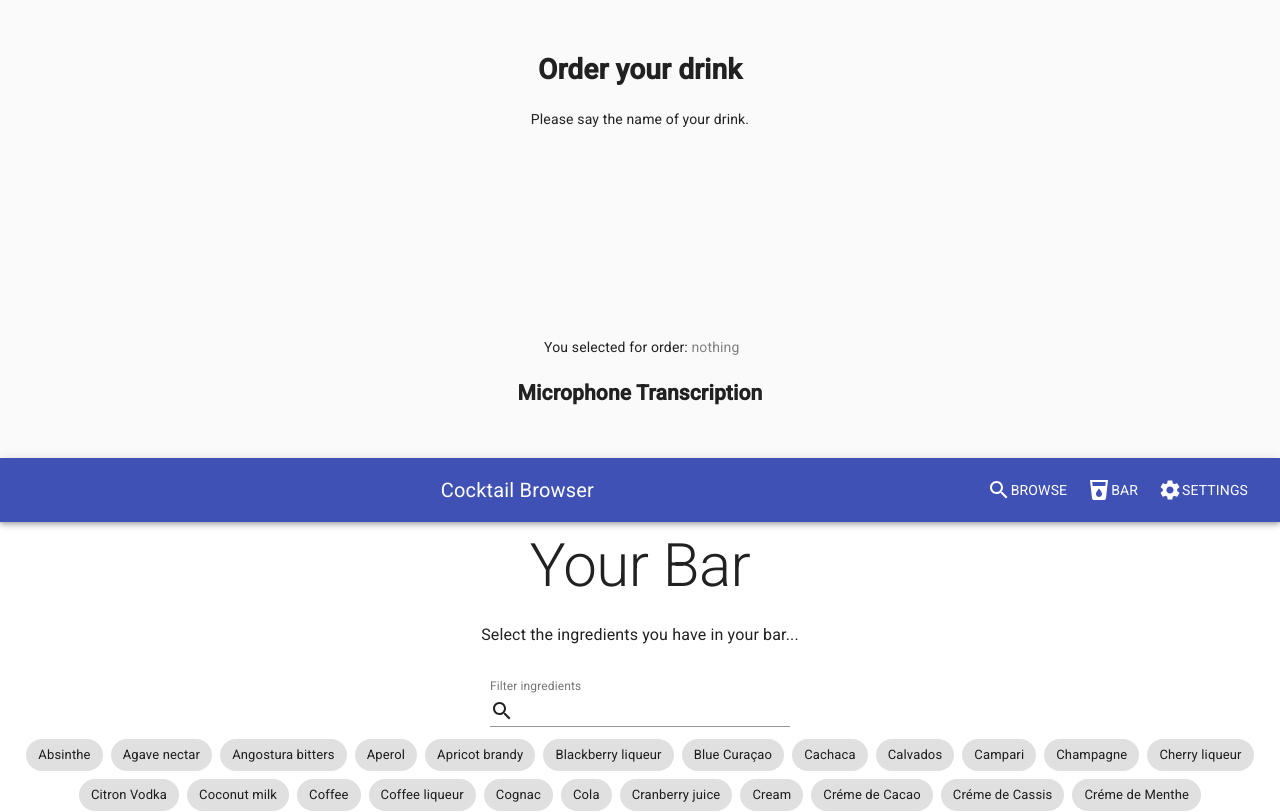
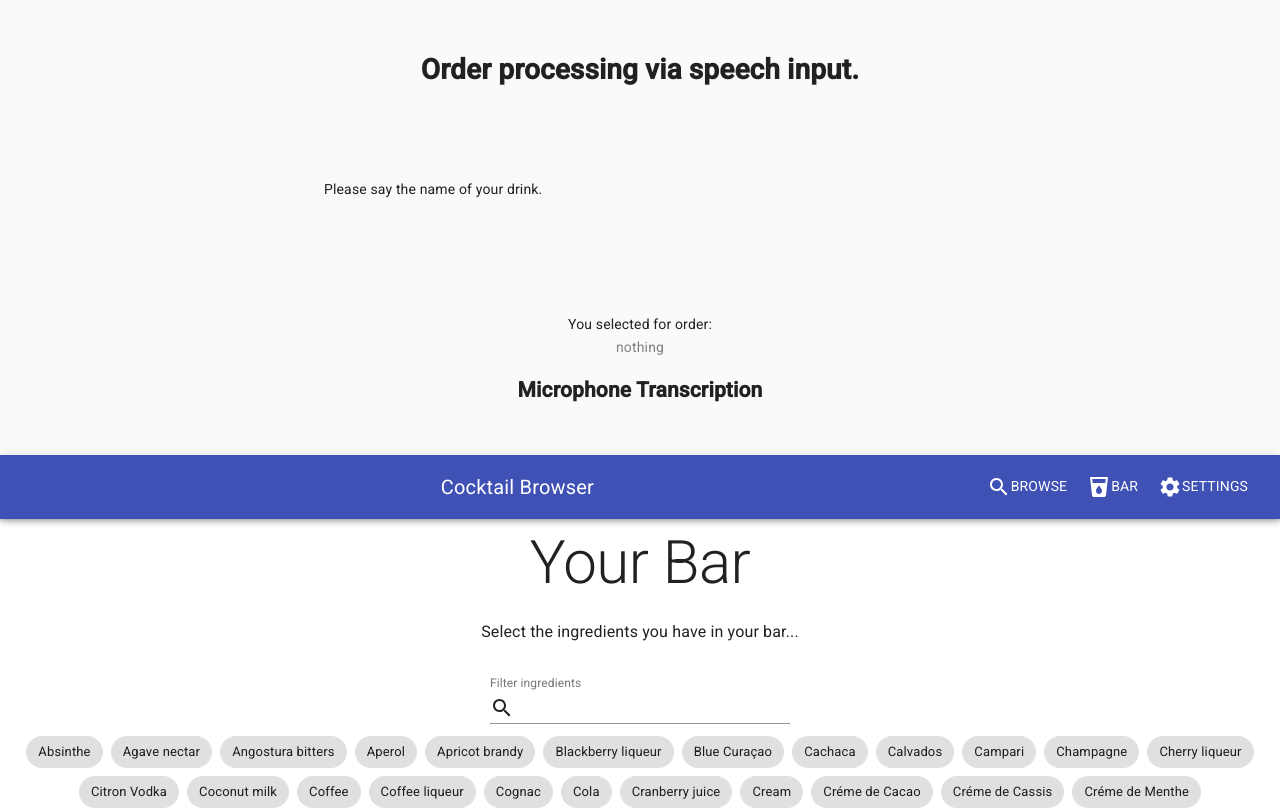
Before and after one commit to dcqe/react-speech, a React (Create React App) app: page /my-bar in a window 1280 px wide. Shown: the top 812 px of the page. Built offline with nearby package versions, Linux system fonts and the light colour scheme; no server answers.

Commit message:
fix whitespace removal

```diff
--- a/package.json
+++ b/package.json
@@ -30,7 +30,7 @@
     "react-test-renderer": "^16.13.1"
   },
   "scripts": {
-    "start": "react-scripts --openssl-legacy-provider start",
+    "start": "react-scripts start",
     "build": "react-scripts build",
     "test": "react-scripts test",
     "eject": "react-scripts eject"
--- /dev/null
+++ b/public/debug_input.js
@@ -0,0 +1,9 @@
+Object.defineProperty(window, "speak", {
+  get: function() {
+    console.log("hey");
+    const input = prompt("speech");
+    let result = onTextChange(input);
+    console.log(input);
+    console.log(result);
+  }
+});
--- a/public/index.html
+++ b/public/index.html
@@ -1,23 +1,22 @@
 <!DOCTYPE html>
 <html lang="en">
   <head>
-    <meta charset="utf-8"/>
-    <link rel="shortcut icon" href="%PUBLIC_URL%/favicon.ico"/>
-    <meta name="viewport" content="width=device-width, initial-scale=1"/>
-    <meta name="theme-color" content="#000000"/>
+    <meta charset="utf-8" />
+    <link rel="shortcut icon" href="%PUBLIC_URL%/favicon.ico" />
+    <meta name="viewport" content="width=device-width, initial-scale=1" />
+    <meta name="theme-color" content="#000000" />
 
     <!--
       manifest.json provides metadata used when your web app is installed on a
       user's mobile device or desktop. See https://developers.google.com/web/fundamentals/web-app-manifest/
     -->
-    <link rel="manifest" href="%PUBLIC_URL%/manifest.json"/>
+    <link rel="manifest" href="%PUBLIC_URL%/manifest.json" />
     <link
       rel="stylesheet"
       href="https://fonts.googleapis.com/css?family=Roboto:300,400,500"
     />
 
-
-    <link rel="stylesheet" type="text/css" href="styles.css">
+    <link rel="stylesheet" type="text/css" href="styles.css" />
 
     <!--
       Notice the use of %PUBLIC_URL% in the tags above.
@@ -31,41 +30,42 @@
     <title>Cocktail Browser</title>
   </head>
   <body>
+    <h1>Order processing via speech input.</h1>
 
-<h1>Order your drink</h1>
-<table>
+    <div id="first-line">
+      <div id="initial-user-request">
         Please say the name of your drink.
-</table>
-<canvas id="canvas" width="500" height="200"></canvas>
-<br>
-<div id="order-result-container">
-    <div id="youcurrentlyordered">You selected for order: </div>
-    <div id="order-result-text">nothing</div>
+      </div>
+      <canvas id="waveformCanvas"></canvas>
     </div>
 
+    <button id="order-now-button" style="visibility: hidden">
+      Click to confirm order.
+    </button>
+    <br />
+
+    <br />
+    <div id="order-result-container">
+      <div id="youcurrentlyordered">You selected for order:</div>
+      <div id="order-result-text">nothing</div>
+      <div id="confirm-order"></div>
+      <div id="engage-container"></div>
+      <div id="success-container"></div>
+    </div>
 
     <h2>Microphone Transcription</h2>
     <div id="transcription"></div>
     <div id="log"></div>
 
-
     <script src="waveform.js"></script>
     <script src="file_fetch.js"></script>
     <script src="transcription.js"></script>
-<script src="cocktail_strings.js"></script>
+    <script src="debug_input.js"></script>
 
-
-
-<script>
-    console.log("================================================")
-</script>
-
-<br>
-
+    <br />
 
     <noscript>You need to enable JavaScript to run this app.</noscript>
     <div id="root"></div>
-
 
     <!--
   This HTML file is a template.
--- a/public/styles.css
+++ b/public/styles.css
@@ -1,10 +1,30 @@
 body {
   font-family: Arial, sans-serif;
   text-align: center;
+  vertical-align: middle;
+  display: inline;
 }
 
 h1 {
   margin-top: 50px;
+}
+
+#first-line {
+  display: block;
+  vertical-align: middle;
+}
+
+#waveformCanvas {
+  display: inline-block;
+  height: 150px;
+  width: 400px;
+  vertical-align: middle;
+  margin: 5px;
+}
+
+#initial-user-request {
+  display: inline;
+  vertical-align: middle;
 }
 
 #transcription {
@@ -17,7 +37,6 @@ h1 {
   font-size: 16px;
   color: gray;
 }
-
 
 .grid-container {
   display: grid;
@@ -37,35 +56,11 @@ h1 {
   align-items: center; /* Center vertically */
 }
 
-#canvas {
-    display: inline;
-    align-content: center;
-    justify-content: center;
-}
-
-#waveformCanvas {
-    display: block;
-    align-content: center;
-    justify-content: center;
-}
-
 #order-span {
   display: table;
 }
 
 #order-result-container {
-    display: -webkit-inline-flex;
-    display: inline-flex;
-    -webkit-flex-direction: row;
-    flex-direction: row;
-    -webkit-flex-wrap: wrap;
-    flex-wrap: wrap;
-    -webkit-justify-content: center;
-    justify-content: center;
-    -webkit-align-content: flex-start;
-    align-content: flex-start;
-    -webkit-align-items: center;
-    align-items: center;
 }
 
 #youcurrentlyordered {
--- a/public/transcription.js
+++ b/public/transcription.js
@@ -1,14 +1,20 @@
 // Create a SpeechRecognition object
-const recognition = new (window.SpeechRecognition || window.webkitSpeechRecognition || window.mozSpeechRecognition || window.msSpeechRecognition)();
+const recognition = new (window.SpeechRecognition ||
+  window.webkitSpeechRecognition ||
+  window.mozSpeechRecognition ||
+  window.msSpeechRecognition)();
 
 // Set parameters for the recognition
-recognition.lang = 'en-US';
+recognition.lang = "en-US";
 recognition.continuous = true;
 recognition.interimResults = true;
 
-recognition.onresult = (event) => {
-    let interimTranscript = '';
-    let finalTranscript = '';
+const engageString = "engage";
+
+recognition.onresult = event => {
+  let interimTranscript = "";
+  let finalTranscript = "";
+  let entireTranscript;
 
   for (let i = 0; i < event.results.length; ++i) {
     const result = event.results[i];
@@ -20,16 +26,22 @@ recognition.onresult = (event) => {
       interimTranscript += text;
     }
   }
+  entireTranscript = finalTranscript + interimTranscript;
 
-    const transcriptionElement = document.getElementById('transcription');
-    transcriptionElement.innerHTML = `<div  class="interim">${interimTranscript}</div ><div  class="final">${finalTranscript}</div >`;
-    let orderResult = onTextChange(finalTranscript + interimTranscript)
-    const logElem = document.getElementById('log');
+  const transcriptionElement = document.getElementById("transcription");
+  transcriptionElement.innerHTML = `<div class="interim">${interimTranscript}</div><div class="final">${finalTranscript}</div>`;
+
+  let orderResult = onTextChange(entireTranscript);
+  const logElem = document.getElementById("log");
   logElem.innerHTML = orderResult;
-    if (orderResult !== "" && orderResult !== null && orderResult !== 0) {
-        console.log(orderResult);
-        const order_result_element = document.getElementById('order-result-text');
-        order_result_element.innerHTML = `<div id="order-result-text" style="color: black">${orderResult}</div>`;
+  if (
+    orderResult !== "" &&
+    orderResult !== null &&
+    orderResult !== 0 &&
+    orderResult !== null
+  ) {
+    orderResultDetected(orderResult);
+    listenForConfirmation(entireTranscript);
   }
 };
 
@@ -41,9 +53,9 @@ recognition.onend = () => {
 recognition.start();
 
 recognition.onstart = () => {
-    const logElem = document.getElementById('log');
+  const logElem = document.getElementById("log");
   logElem.innerHTML = `<div class="log">recognition started</div >`;
-}
+};
 
 /////////////
 var cocktail_matrix;
@@ -52,31 +64,77 @@ async function setGlobalVariable() {
   try {
     const result = await get_all_cocktails_strings(); // Wait for the result of the async function
     cocktail_matrix = result; // Set the global variable
-        console.log(cocktail_matrix); // Output: Async operation completed
+    //console.log(cocktail_matrix); // Output: Async operation completed
   } catch (error) {
     console.error(error);
   }
 }
 
-function onTextChange(entireText) {//detect cocktail
+function onTextChange(entireText) {
+  //detect cocktail
+  //let trimmedText = entireText.trim();
+  //trimmedText = trimmedText.replace(",", "").replace("-", "");
+  var normalizedText = normalizeText(entireText);
+  console.log(normalizedText);
+  //console.log(cocktail_matrix);
   let result;
-    let trimmedText = entireText.trim();
-    trimmedText = trimmedText.replace(",", "");
-    console.log(trimmedText);
-    console.log(cocktail_matrix);
   for (let i = 0; i < cocktail_matrix.length; i++) {
-        const cocktail = cocktail_matrix[i];
-        if (containsAnyString(trimmedText, cocktail)) {
+    const cocktail = cocktail_matrix[i]; //is array containing cocktail name and all synonyms
+    if (containsAnyString(normalizedText, cocktail)) {
       result = cocktail;
     }
   }
   if (result !== undefined) {
     return result[0];
   } else {
-        return result;
+    return null;
   }
 }
 
 function containsAnyString(str, array) {
-    return array.some(item => str.includes(item.toLowerCase()));
+  return array.some(item => str.includes(normalizeText(item)));
 }
+
+function normalizeText(text) {
+  let modifiedText = text.toLowerCase();
+  const regex = new RegExp(/-' /, "g");
+  //remove - ' and *whitespace* (/s)
+  modifiedText = modifiedText
+    .replaceAll("-", "")
+    .replaceAll("'", "")
+    .replaceAll(/\s/g, "");
+  //console.log(modifiedText);
+  return modifiedText;
+}
+
+function orderResultDetected(orderResult) {
+  //display order result
+  console.log(orderResult);
+  const order_result_element = document.getElementById("order-result-text");
+  order_result_element.innerHTML = `<div id="order-result-text" style="color: black">${orderResult}</div>`;
+
+  //ask for confirmation
+  const confirmationElement = document.getElementById("confirm-order");
+  confirmationElement.innerHTML = `<div id="confirm-order" style="font-size: 16px">Order detected! To receive your drink please confirm your order by saying: </div>`;
+  const engageElement = document.getElementById("engage-container");
+  engageElement.innerHTML = `<div id="engage-container" style="font-size: 22px; font-weight: bold;">${engageString}</div>`;
+}
+
+function listenForConfirmation(entireTranscript) {
+  let normalizedTranscript = normalizeText(entireTranscript);
+  if (normalizedTranscript.contains(normalizeText(engageString))) {
+    finalizeOrder();
+  }
+}
+
+function finalizeOrder() {
+  //remove asking for confirmation html
+  const confirmationElement = document.getElementById("confirm-order");
+  confirmationElement.innerHTML = `<div id="confirm-order" style="font-size: 16px"></div>`;
+  const engageElement = document.getElementById("engage-container");
+  engageElement.innerHTML = `<div id="engage-container" style="font-size: 22px; font-weight: bold;"></div>`;
+
+  //display order success
+  const successElement = document.getElementById("success-container");
+  successElement.innerHTML = `<div id="success-container" style="font-size: 14px">You successfully ordered your drink. It should be ready shortly.</div>`;
+}
--- a/public/waveform.js
+++ b/public/waveform.js
@@ -5,7 +5,8 @@ let canvas, canvasCtx;
 let animationId;
 
 function startRecording() {
-    navigator.mediaDevices.getUserMedia({ audio: true })
+  navigator.mediaDevices
+    .getUserMedia({ audio: true })
     .then(function(stream) {
       audioContext = new AudioContext();
       mediaStreamSource = audioContext.createMediaStreamSource(stream);
@@ -14,13 +15,13 @@ function startRecording() {
       mediaStreamSource.connect(analyser);
       analyser.connect(audioContext.destination);
 
-            canvas = document.getElementById('canvas');
-            canvasCtx = canvas.getContext('2d');
+      canvas = document.getElementById("waveformCanvas");
+      canvasCtx = canvas.getContext("2d");
 
       animationId = requestAnimationFrame(draw);
     })
     .catch(function(err) {
-            console.error('Error accessing microphone:', err);
+      console.error("Error accessing microphone:", err);
     });
 }
 
@@ -38,17 +39,17 @@ function draw() {
 
   canvasCtx.clearRect(0, 0, canvas.width, canvas.height);
   canvasCtx.lineWidth = 2;
-    canvasCtx.strokeStyle = 'rgb(0, 0, 0)';
+  canvasCtx.strokeStyle = "rgb(0, 0, 0)";
   canvasCtx.beginPath();
 
-    const sliceWidth = canvas.width * 1.0 / bufferLength;
+  const sliceWidth = (canvas.width * 1.0) / bufferLength;
   let x = 0;
 
-    for(let i = 0; i < bufferLength; i++) {
+  for (let i = 0; i < bufferLength; i++) {
     const v = dataArray[i] / 128.0;
-        const y = v * canvas.height / 2;
+    const y = (v * canvas.height) / 2;
 
-        if(i === 0) {
+    if (i === 0) {
       canvasCtx.moveTo(x, y);
     } else {
       canvasCtx.lineTo(x, y);
```
Also changed, not shown: public/file_fetch.js (+7 -8 lines), public/cocktail_strings.js (deleted), 1 other file (tests, documents, lock files or other folders). Lines whose indentation alone changed are shown as unchanged.
